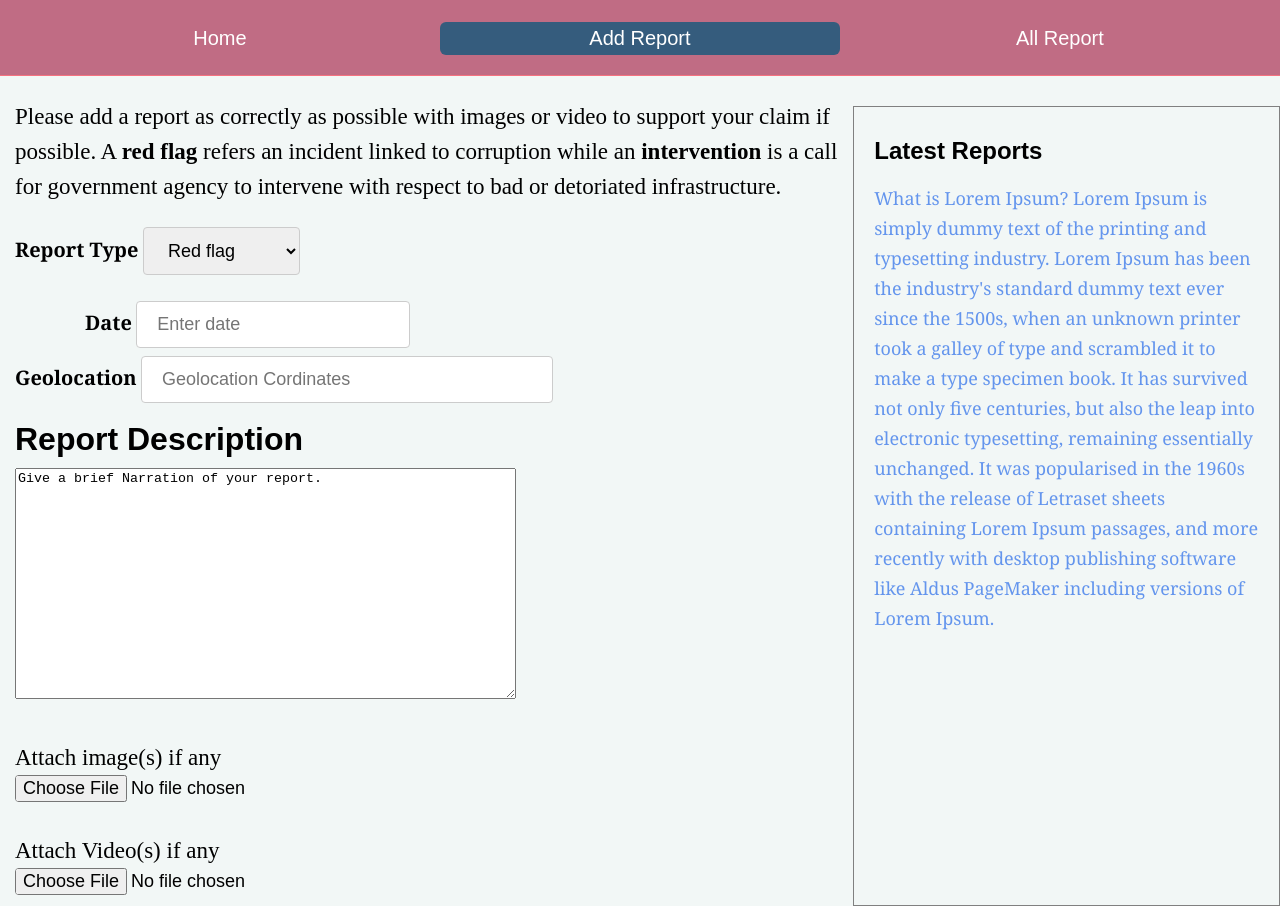
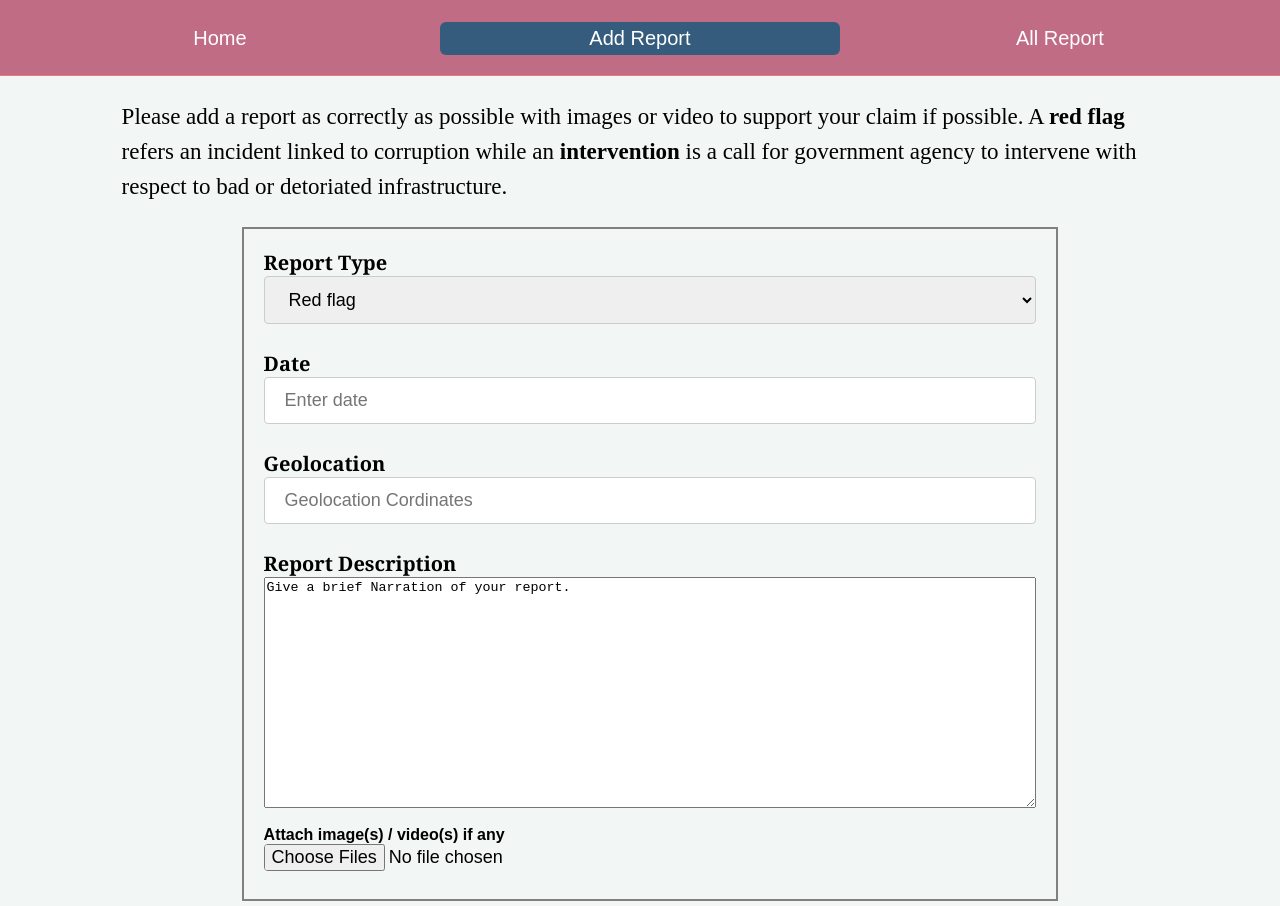
Before and after one commit to Jayne-darl/i-Reporter, a plain HTML site: page UI/addreport.html in a window 1280 px wide. Shown: the part 63-969 px from the top of the page. Drawn offline with Linux system fonts and the light colour scheme.

Commit message:
[feature #162429292] consistency of pages

```diff
--- a/UI/addreport.html
+++ b/UI/addreport.html
@@ -27,8 +27,9 @@
                 <a href="allreports.html">All Report</a></div>
         </div>
     </header>
-    <div>
-        <div class="col-8 sd-col-12 addreport-desc">
+
+    <div class="col-1 sd-col-12"></div>
+    <div class="col-10 sd-col-12 addreport-desc">
         <article>
             <p>Please add a report as correctly as possible with images or video to support your claim if possible.
                 A
@@ -38,6 +39,7 @@
                 agency to intervene with respect to bad or detoriated infrastructure.</p>
         </article>
 
+        <form class="add-report-form">
             <div>
                 <label class="label" for="report type"><b>Report Type</b></label>
                 <select class="addreport-dropdown" name="Report Type" required>
@@ -46,40 +48,28 @@
                 </select><br><br>
             </div>
             <div class="date">
-                <label class="label" for="date"><b>Date</b></label>
-                <input type="datetime" placeholder="Enter date" required>
+                <label class="label " for="date"><b>Date</b></label>
+                <input type="datetime" placeholder="Enter date" required><br><br>
             </div>
             <div class="location">
                 <label class="label" for="geolocation"><b>Geolocation</b></label>
-                <input name="geolocation" type="text" placeholder="Geolocation Cordinates" required><br>
+                <input name="geolocation" type="text" placeholder="Geolocation Cordinates" required><br><br>
             </div>
             <div>
-                <label for="report description">
-                    <h1><b>Report Description</b></h1>
+                <label class="label report-form" for="report description">
+                    <b>Report Description</b>
                 </label>
-                <textarea name="message" rows="15" cols="60" maxlength="500" required>Give a brief Narration of your report.</textarea><br><br>
+                <textarea name="message" rows="15" cols="60" maxlength="500" class="textarea" required>Give a brief Narration of your report.</textarea><br><br>
             </div>
             <div>
-                <p id="attachment">Attach image(s) if any</p>
-                <input type="file" name="picture" accept="image/*">
-                <p id="attachment">Attach Video(s) if any</p>
-                <input type="file" name="video" accept="video/*">
+                <label for="media" id="attachment"><b>Attach image(s) / video(s) if any</b></label><br>
+                <input type="file" name="picture" accept="image/*" multiple>
             </div>
             <div>
                 <label><input name="submit" value="Submit" type="submit" id="submit-btn"></label>
             </div>
-        </div>
-    </div>
-    <aside class="col-4 sd-col-12 Most-Recent-Reports ">
-        <h2>Latest Reports</h2>
-        <p>What is Lorem Ipsum?
-            Lorem Ipsum is simply dummy text of the printing and typesetting industry. Lorem Ipsum has been the
-            industry's standard dummy text ever since the 1500s, when an unknown printer took a galley of type and
-            scrambled it to make a type specimen book. It has survived not only five centuries, but also the leap
-            into electronic typesetting, remaining essentially unchanged. It was popularised in the 1960s with the
-            release of Letraset sheets containing Lorem Ipsum passages, and more recently with desktop publishing
-            software like Aldus PageMaker including versions of Lorem Ipsum.</p>
-    </aside>
+        </form>
+        <div class="col-1 sd-col-12"></div>
     </div>
     <footer>
         <p>copyright &copy; Andela Challenge 2018</p>
--- a/UI/style.css
+++ b/UI/style.css
@@ -125,7 +125,10 @@ border-radius: 4px;
     line-height: 30px;
 
 }
-  .addreport-desc input[type=submit],form input[type=checkbox]{
+.textarea{
+    width: 100%
+}
+  form input[type=checkbox]{
     float: left;
 
 }
@@ -141,6 +144,14 @@ border-radius: 4px;
     border:2px solid #f0dbe1;
     border-radius: 5px;
 }
+.sign-form{
+    min-height: 60%;
+}
+.add-report-form{
+border:2px solid gray;
+padding: 20px;
+}
+
 .addreport-dropdown,input[type=datetime],.status-dropdown,input[type=text],input[type=text], input[type=password], input[type=email], input[type=number] {
     padding: 12px 20px;
     margin: 0 0 8px;
@@ -149,11 +160,12 @@ border-radius: 4px;
     box-sizing: border-box;
     font-size: 18px;
 }
-.addreport-desc input[type=text]{
-    width: 50%;
+
+.addreport-desc input[type=text],input[type=datetime],.addreport-dropdown,input[type=text], input[type=password], input[type=email], input[type=number]{
+    width: 100%;
 }
-input[type=text], input[type=password], input[type=email], input[type=number]{
-    width: 100%;
+[type=datetime]{
+    margin-bottom: 20px;
 }
 .btn:hover, .logout:hover, input[type=submit]:hover{
     background-color:#62ABE8;
@@ -197,7 +209,7 @@ a{
     float: right;
 }
 .status-dropdown{
-    margin-left: 130px;
+    /* margin-left: 130px; */
     margin-top:0;
 }
 .sidenav{
@@ -239,11 +251,7 @@ a{
     border: 1px solid gray;
     /* box-sizing: inherit; */
 }
-.date{
-    padding-left:70px;
-    padding-top: 0;
 
-}
  input[type=file]{
     padding-top: 0;
     margin: 0 0 8px;
@@ -284,6 +292,11 @@ footer{
 footer p{
     padding: 0px;
     text-align: center;
+}
+.errorfooter{
+    position:absolute;
+    bottom:0;
+    width:100%;
 }
 
 .sd-col-1 {width: 8.33%;}
@@ -329,4 +342,8 @@ footer p{
     .sidenav li{
         margin-right: 10px;
     }
+    .add-report-form{
+        margin-left: 120px;
+        margin-right:100px;
+    }
 }
```
Also changed, not shown: UI/allreports.html (+9 -8 lines), UI/index.html (+1 -1 lines), UI/login.html (+5 -5 lines). Lines whose indentation alone changed are shown as unchanged.
